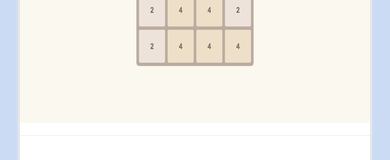
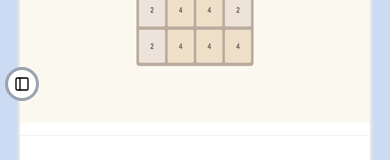
Before and after one commit to eepson123tw/fet-practice-skills, a React (Vite) app: page / in a window 390 px wide. Shown: the part 352-512 px from the top of the page. Built offline with nearby package versions, Linux system fonts and the light colour scheme.

Commit message:
fix(sidebar): fix sidebar error

```diff
--- a/src/App.tsx
+++ b/src/App.tsx
@@ -108,12 +108,12 @@ function App() {
       >
         <div className="space-y-1">
           <h2
-            className={`text-3xl font-bold tracking-tight ${theme === "dark" ? "text-red-400" : "text-blue-600"}`}
+            className={`text-3xl font-bold tracking-tight ${theme === "dark" ? "text-yellow-600" : "text-blue-600"}`}
           >
             Frontend Practice Skills
           </h2>
           <p
-            className={`text-sm ${theme === "dark" ? "text-red-200" : "text-blue-400"}`}
+            className={`text-sm ${theme === "dark" ? "text-yellow-200" : "text-blue-400"}`}
           >
             A collection of frontend demos and experiments
           </p>
--- a/src/layout.tsx
+++ b/src/layout.tsx
@@ -96,14 +96,19 @@ function Canvas({ theme }: { theme: "light" | "dark" | "os" }) {
 
 export default function Layout({ children }: { children: React.ReactNode }) {
   const { theme, setTheme } = useTheme();
-  const { open } = useSidebar();
-  console.log(open);
+  const { open,isMobile } = useSidebar();
+  const showSideBarIcon = ()=>{
+    if (isMobile || !open) return true
+    if (!isMobile) return false
+    return true
+  }
+  console.log(open)
 
   return (
     <React.Fragment>
       <AppSidebar theme={theme} setTheme={setTheme} />
       <main className="w-full relative overflow-hidden">
-        {!open && (
+        {showSideBarIcon() && (
           <SidebarTrigger
             type="button"
             className="fixed z-20 top-1/2 translate-x-2 bg-white outline outline-gray-400 rounded-full p-2"
```
